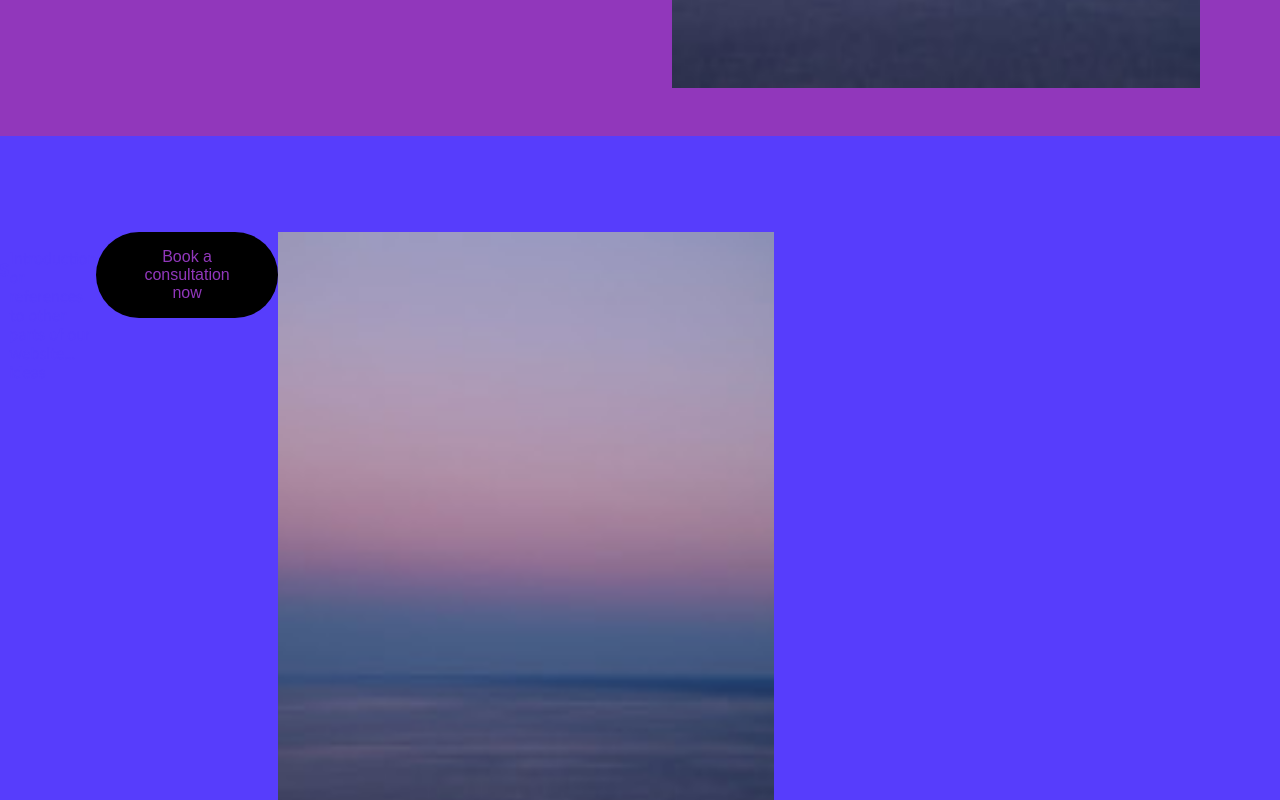
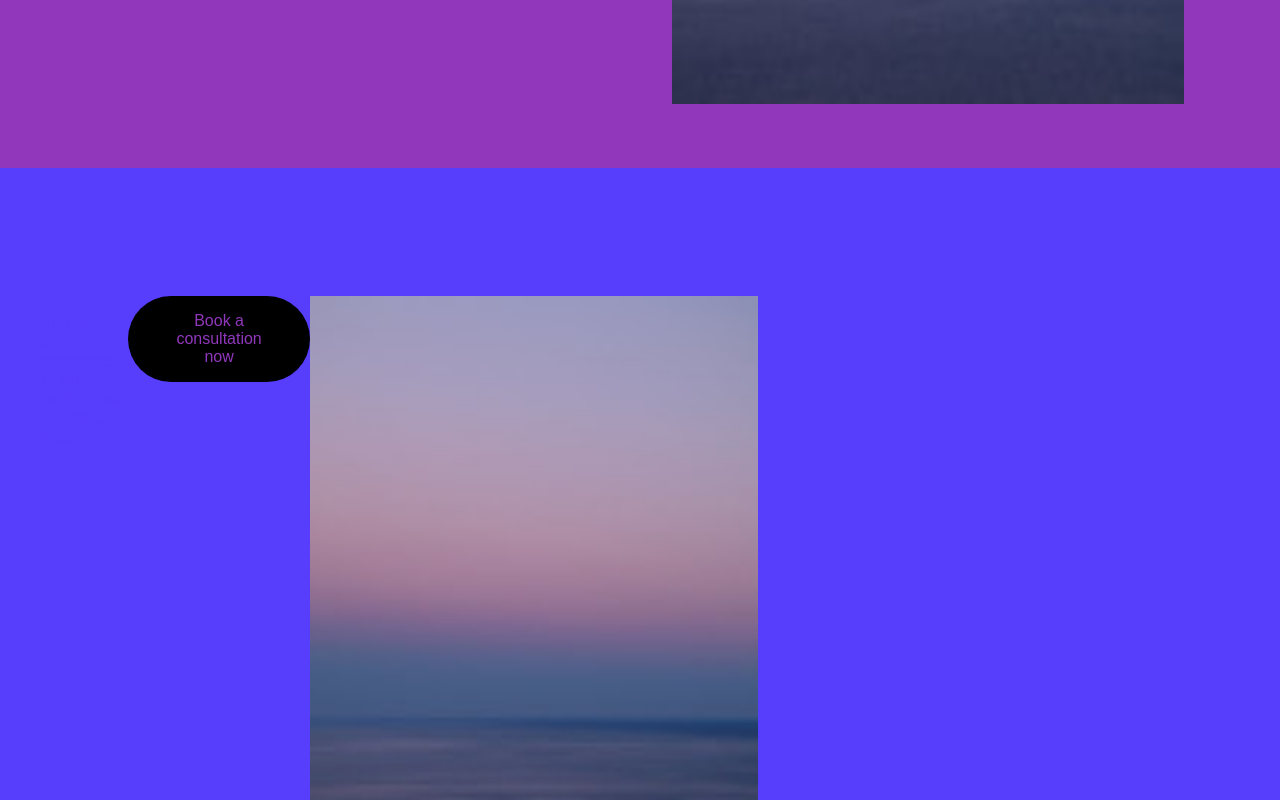
Before and after one commit to grkis/Playground, a plain HTML site: page index.html in a window 1280 px wide. Shown: the part 800-1600 px from the top of the page. Drawn offline with Linux system fonts and the light colour scheme.

Commit message:
Update styles.css

```diff
--- a/styles.css
+++ b/styles.css
@@ -45,13 +45,13 @@ nav {
   display: grid;
   grid-template-columns: 1fr 1fr;
   height: 95vh;
-  padding: 3rem;
+  padding: 4rem;
 }
 
 .center{
   display: flex;
   justify-content: center;
-  padding: 3rem;
+  padding: 4rem;
   color: #573DFC;
   align-items: flex-start;
 
```
